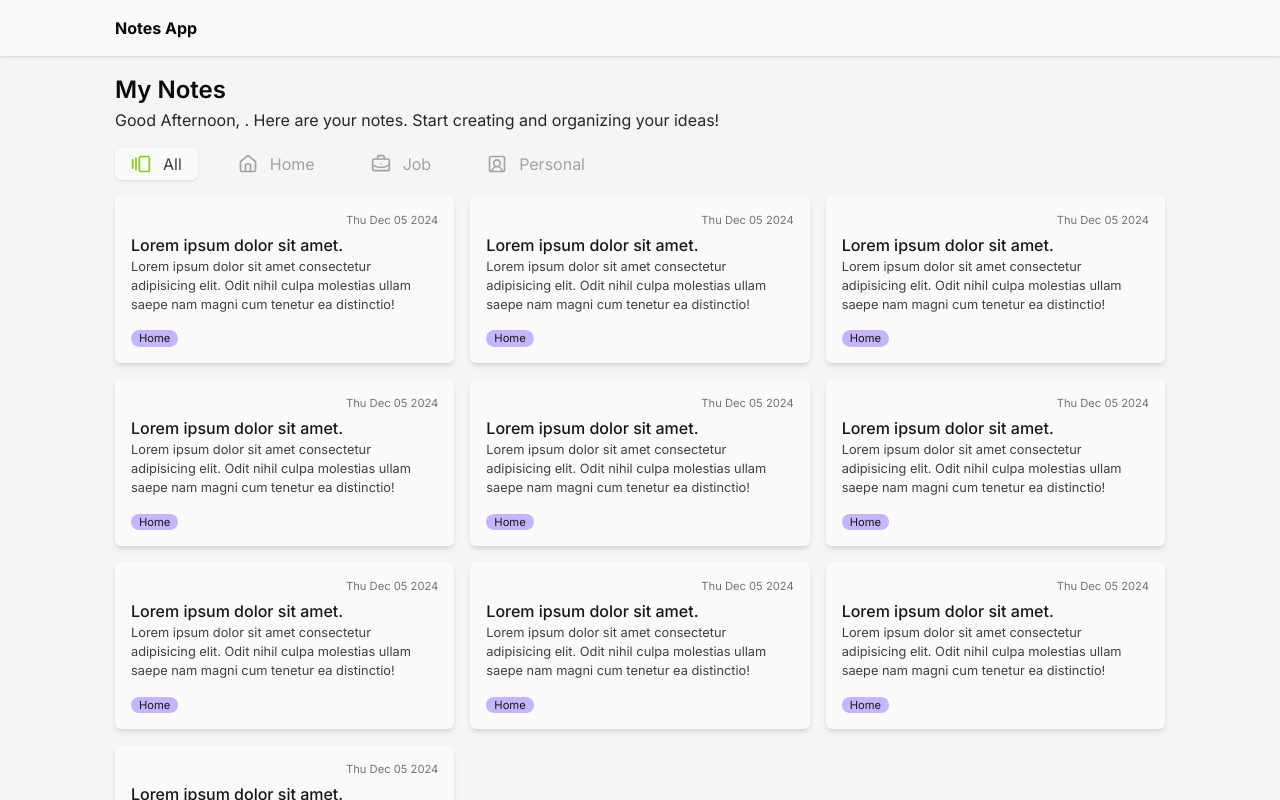
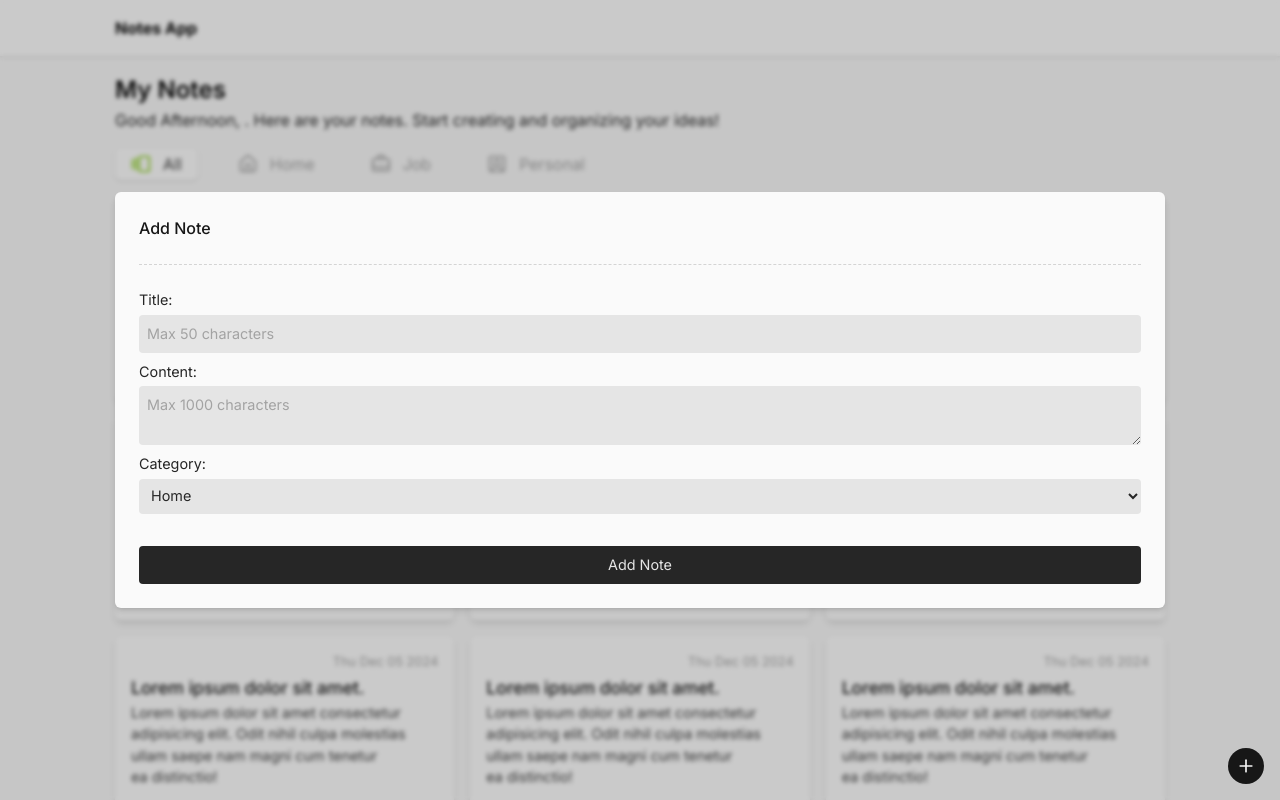
Before and after one commit to rfkyalf/note-taking-app, a Next.js app: page /notes in a window 1280 px wide. Shown: the top 800 px of the page. Built offline with nearby package versions, Linux system fonts and the light colour scheme; no server answers.

Commit message:
feat(notes): create add note form

```diff
--- a/src/app/notes/layout.tsx
+++ b/src/app/notes/layout.tsx
@@ -1,3 +1,5 @@
+import AddNote from '@/components/notes/AddNote';
+import AddNoteForm from '@/components/notes/AddNoteForm';
 import NotesNavbar from '@/components/notes/NotesNavbar';
 
 export default function NotesLayout({
@@ -9,6 +11,8 @@ export default function NotesLayout({
     <div className="bg-neutral-100 min-h-screen flex flex-col">
       <NotesNavbar />
       {children}
+      <AddNote />
+      <AddNoteForm />
     </div>
   );
 }
--- /dev/null
+++ b/src/components/notes/AddNote.tsx
@@ -0,0 +1,11 @@
+import { Plus } from 'lucide-react';
+
+export default function AddNote() {
+  return (
+    <div className="fixed bottom-4 right-4 z-50">
+      <button title="Add Note" className="bg-neutral-900 p-2 rounded-full">
+        <Plus className="size-4 md:size-5 text-neutral-100" />
+      </button>
+    </div>
+  );
+}
--- /dev/null
+++ b/src/components/notes/AddNoteForm.tsx
@@ -0,0 +1,61 @@
+import Wrapper from '../Wrapper';
+
+export default function AddNoteForm() {
+  return (
+    <div className="fixed inset-0 bg-neutral-950/20 backdrop-blur-[2px] flex items-center justify-center">
+      <Wrapper className="bg-neutral-50 p-4 md:p-6 rounded-md shadow-md">
+        <form className="flex flex-col gap-y-6">
+          <h2 className="text-[1rem] text-neutral-900 font-medium border-b border-dashed border-neutral-300 pb-6">
+            Add Note
+          </h2>
+          <div className="flex flex-col gap-y-2">
+            <div className="flex flex-col gap-y-1">
+              <label htmlFor="title" className="text-[0.9rem] text-neutral-800">
+                Title:
+              </label>
+              <input
+                type="text"
+                id="title"
+                className="bg-neutral-200 rounded px-2 text-neutral-800 text-[0.9rem] placeholder-neutral-400 placeholder:text-[0.9rem] py-1 md:py-2"
+                placeholder="Max 50 characters"
+              />
+            </div>
+            <div className="flex flex-col gap-y-1">
+              <label
+                htmlFor="content"
+                className="text-[0.9rem] text-neutral-800"
+              >
+                Content:
+              </label>
+              <textarea
+                id="content"
+                className="bg-neutral-200 rounded px-2 text-neutral-800 text-[0.9rem] placeholder-neutral-400 placeholder:text-[0.9rem] py-1 md:py-2"
+                placeholder="Max 1000 characters"
+              />
+            </div>
+            <div className="flex flex-col gap-y-1">
+              <label
+                htmlFor="category"
+                className="text-[0.9rem] text-neutral-800"
+              >
+                Category:
+              </label>
+              <select
+                id="category"
+                defaultValue="home"
+                className="bg-neutral-200 rounded px-2 text-neutral-800 text-[0.9rem] placeholder-neutral-400 placeholder:text-[0.9rem] py-1 md:py-2"
+              >
+                <option value="home">Home</option>
+                <option value="home">Job</option>
+                <option value="home">Personal</option>
+              </select>
+            </div>
+          </div>
+          <button className="bg-neutral-800 hover:bg-neutral-700 text-[0.9rem] text-neutral-200 py-1 md:py-2 mt-1 md:mt-2 rounded">
+            Add Note
+          </button>
+        </form>
+      </Wrapper>
+    </div>
+  );
+}
--- a/src/components/notes/NoteList.tsx
+++ b/src/components/notes/NoteList.tsx
@@ -5,7 +5,9 @@ import {
   BriefcaseBusiness,
   GalleryHorizontalEnd,
   House,
+  PencilLine,
   SquareUserRound,
+  Trash2,
 } from 'lucide-react';
 import { useState } from 'react';
 
@@ -78,24 +80,34 @@ export default function NoteList() {
             key={i}
             className="w-full bg-neutral-50 flex flex-col shadow-md rounded-md p-2 md:p-4"
           >
-            <p className="text-[0.7rem] text-neutral-500 self-end mb-1">
+            <p className="text-[0.7rem] md:text-[0.8rem] text-neutral-400 self-end mb-1">
               {new Date().toDateString()}
             </p>
-            <h3 className="text-[1rem] text-neutral-900 font-medium">
+            <h3 className="text-[1rem] md:text-[1.1rem] text-neutral-900 font-medium">
               Lorem ipsum dolor sit amet.
             </h3>
-            <p className="text-[0.8rem] text-neutral-700 text-pretty">
+            <p className="text-[0.8rem] md:text-[0.9rem] text-neutral-700 text-pretty">
               Lorem ipsum dolor sit amet consectetur adipisicing elit. Odit
               nihil culpa molestias ullam saepe nam magni cum tenetur ea
               distinctio!
             </p>
-            <p className="w-fit bg-violet-300 text-[0.7rem] text-neutral-900 px-2 rounded-full mt-2 md:mt-4">
-              Home
-            </p>
+            <div className="flex items-center justify-between mt-2 md:mt-4">
+              <p className="w-fit bg-violet-300 text-[0.7rem] md:text-[0.8rem] text-neutral-900 px-2 rounded-full">
+                Home
+              </p>
+              <div className="flex items-center gap-x-1 md:gap-x-2">
+                <button>
+                  <PencilLine className="size-4 md:size-5 text-neutral-400 hover:text-neutral-700" />
+                </button>
+                <button>
+                  <Trash2 className="size-4 md:size-5 text-neutral-400 hover:text-neutral-700" />
+                </button>
+              </div>
+            </div>
           </div>
         ))}
       </TabsContent>
-      <TabsContent value="memek" activeTab={activeTab}>
+      <TabsContent value="home" activeTab={activeTab}>
         <div>Memek</div>
       </TabsContent>
     </Tabs>
--- a/src/components/notes/NotesNavbar.tsx
+++ b/src/components/notes/NotesNavbar.tsx
@@ -11,7 +11,7 @@ export default function NotesNavbar() {
       <Wrapper className="flex items-center justify-between">
         <h1 className="text-[1rem] text-neutral-950 font-bold">Notes App</h1>
         {isLoaded ? (
-          <UserButton showName />
+          <UserButton />
         ) : (
           <div className="h-5 w-16 bg-neutral-300 rounded-md animate-pulse"></div>
         )}
```
